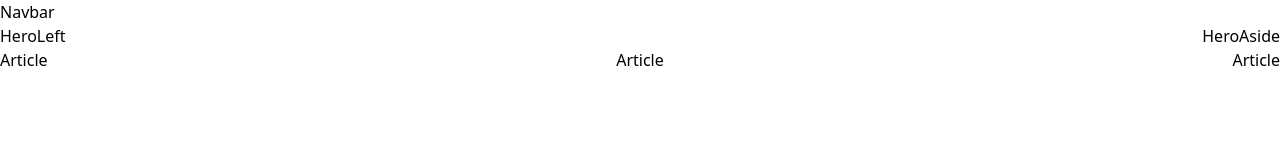
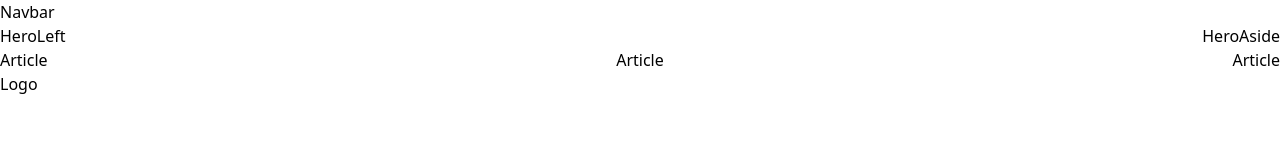
Before and after one commit to thethmuu/team-collaboration, a React (Vite) app: page / in a window 1280 px wide. Shown: the top 162 px of the page. Built offline with nearby package versions, Linux system fonts and the light colour scheme.

Commit message:
new component UI

```diff
--- a/src/App.jsx
+++ b/src/App.jsx
@@ -1,6 +1,7 @@
 import Articles from "./components/Articles";
 import HeroSection from "./components/HeroSection";
 import Navbar from "./components/Navbar";
+import New from "./components/New";
 
 const App = () => {
   return (
@@ -8,6 +9,7 @@ const App = () => {
       <Navbar />
       <HeroSection />
       <Articles />
+      <New />
     </>
   );
 };
--- /dev/null
+++ b/src/components/New.jsx
@@ -0,0 +1,11 @@
+import React from 'react';
+
+const New = () => {
+  return (
+    <div className='flex justify-start'>
+      <h1>Logo</h1>
+    </div>
+  );
+};
+
+export default New;
```
